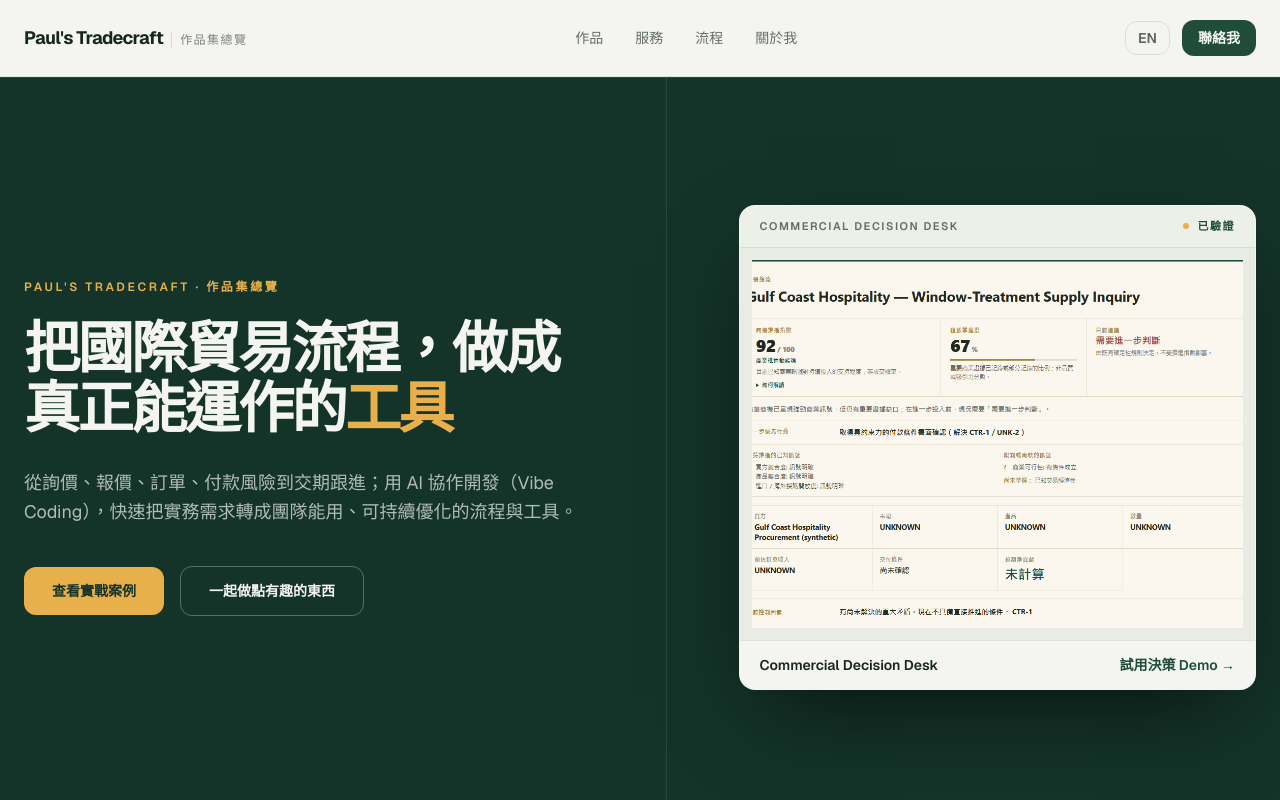
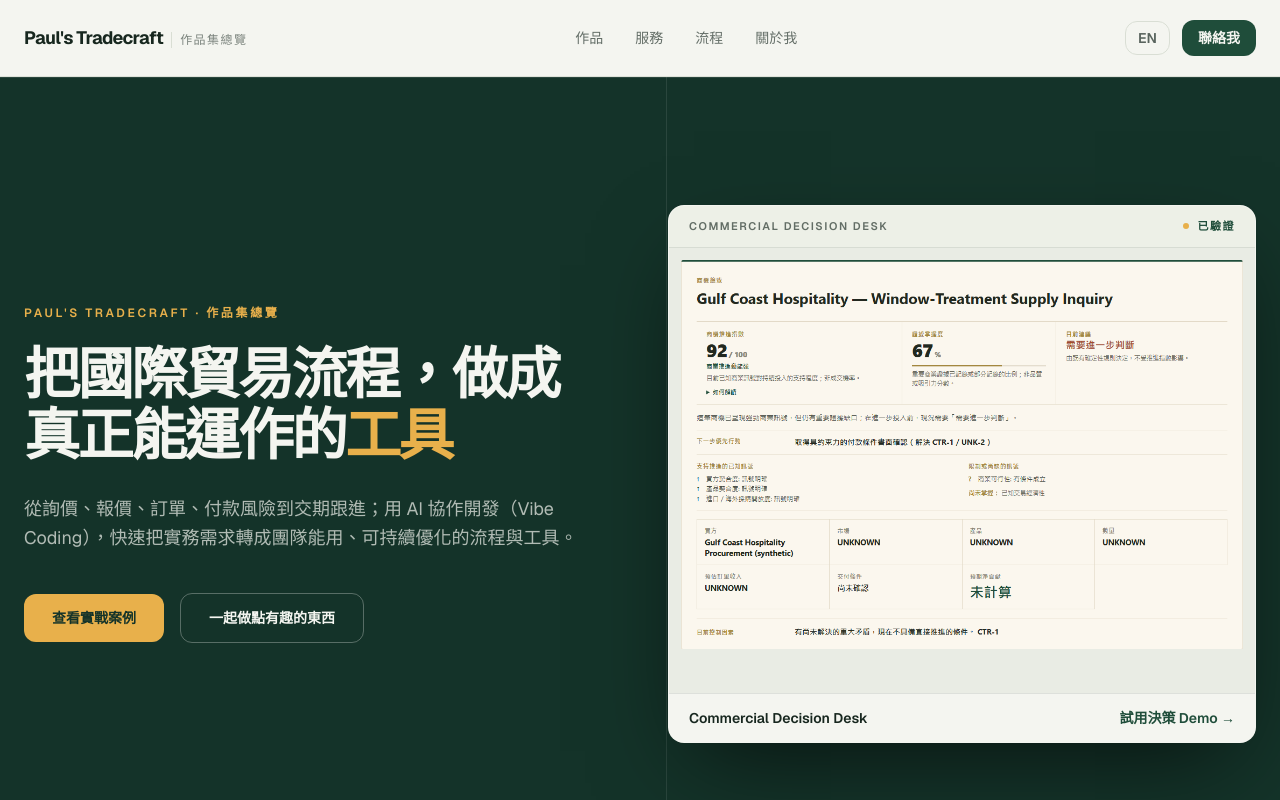
Before and after one commit to apchen1978/pauls-tradecraft, a React (Vite) app: page / in a window 1280 px wide. Shown: the top 800 px of the page. Built offline with nearby package versions, Linux system fonts and the light colour scheme.

Commit message:
fix(cdd): preserve flagship snapshot framing

```diff
--- a/src/components/Hero.jsx
+++ b/src/components/Hero.jsx
@@ -23,7 +23,7 @@ export default function Hero() {
         <div className="absolute inset-x-0 top-0 h-px bg-bone/10" />
       </div>
 
-      <div className="relative mx-auto grid max-w-7xl items-center gap-14 px-4 pb-24 pt-24 md:px-6 md:pb-32 md:pt-32 lg:grid-cols-[1.12fr_0.88fr] lg:gap-14">
+      <div className="relative mx-auto grid max-w-7xl items-center gap-14 px-4 pb-24 pt-24 md:px-6 md:pb-32 md:pt-32 lg:grid-cols-[1fr_1fr] lg:gap-14">
         <motion.div initial="hidden" animate="show" variants={{ show: { transition: { staggerChildren: 0.1 } } }}>
           <motion.p variants={fadeUp} className="text-xs font-semibold uppercase tracking-[0.22em] text-gold">
             {t.brand} · {t.brandNote}
@@ -69,7 +69,7 @@ export default function Hero() {
             <img
               src={cddSnapshot[lang]}
               alt={cdd.imageAlt[lang]}
-              className="aspect-[4/3] w-full object-cover object-top"
+              className="aspect-[4/3] w-full object-contain object-top"
               loading="eager"
             />
           </div>
```
